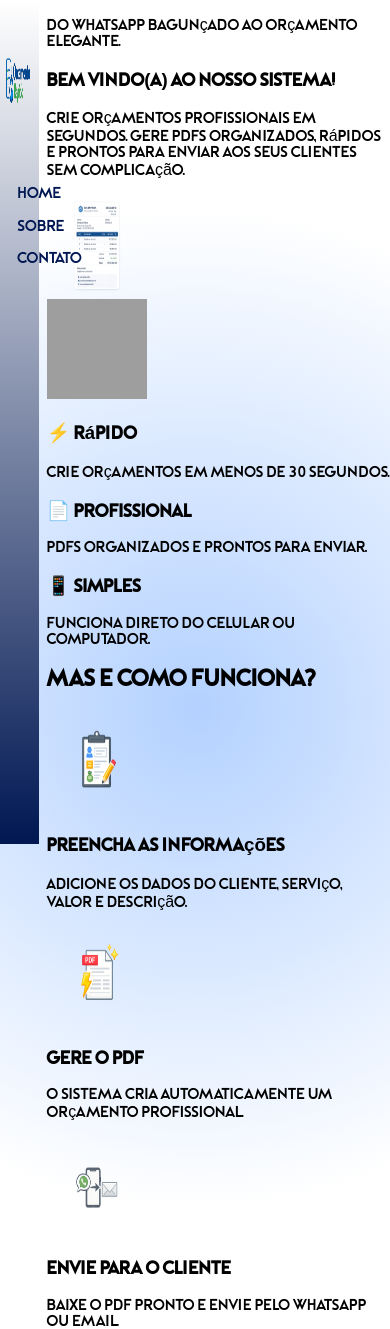
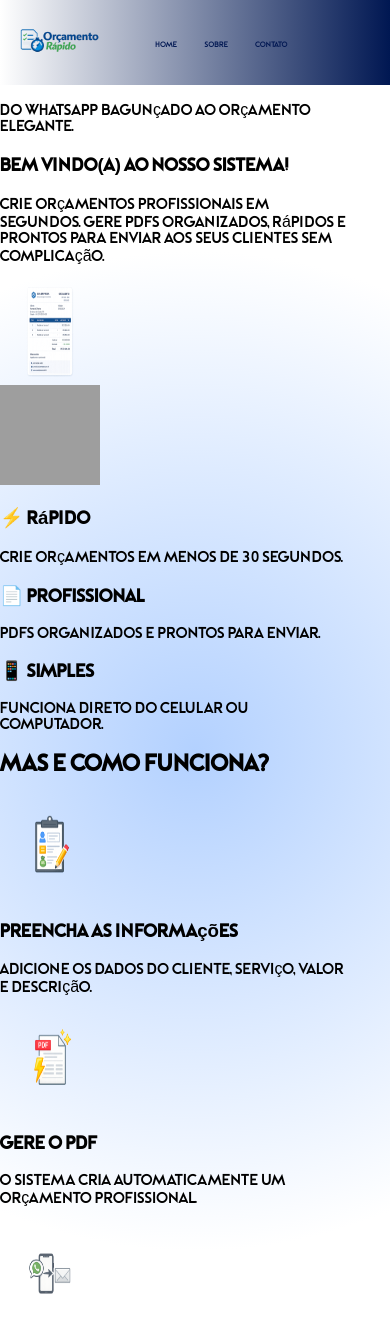
Before and after one commit to nathalidev/estudos_python, a Flask app: page / in a window 390 px wide. Shown: the top 1329 px of the page. Run offline with Flask 3, Linux system fonts and the light colour scheme; grey boxes are pictures that could not be loaded.

Commit message:
remove min-height from body, adjust margins and sizes for logo and list items, and enhance responsive styles for navigation

```diff
--- a/projeto_pratica/static/css/style.css
+++ b/projeto_pratica/static/css/style.css
@@ -7,7 +7,6 @@ body {
     background: radial-gradient(500px, rgb(179, 209, 255), white);
     display: flex;
     margin: 0;
-    min-height: 100vh;
     font-family: 'MinhaFonte', sans-serif;
 }
 
@@ -29,15 +28,17 @@ main {
 a{
     text-decoration: none;
     color: rgb(0, 23, 82);
+    font-size: clamp(0.5rem, 1vw, 1.5rem)
 }
 
 li{
-    margin-left: 17.5px;
+    margin-left: 12%;
 }
 
 #logo-sistema{
-    width: 100%;
-    height: 20%;
+    width: clamp(3rem, 70%, 8rem);
+    height: auto;
+    object-fit: contain;
 }
 
 ul{
@@ -65,3 +66,29 @@ img{
     gap: 2%;
     height: 100%;
 }
+
+@media (max-width: 430px){
+    nav{
+        position: relative;
+        top: 0;
+        width: 100%;
+        height: 1%;
+        background: linear-gradient(to left, rgb(0, 23, 82), white);
+    }
+
+    #ul_navbar{
+        padding: 0;
+        margin: 0;
+        width: 100%;
+        flex-direction: row;
+        align-items: center;
+    }
+
+    li{
+    margin-left: 5%;
+}
+
+    body{
+        flex-direction: column;
+    }
+}
```
